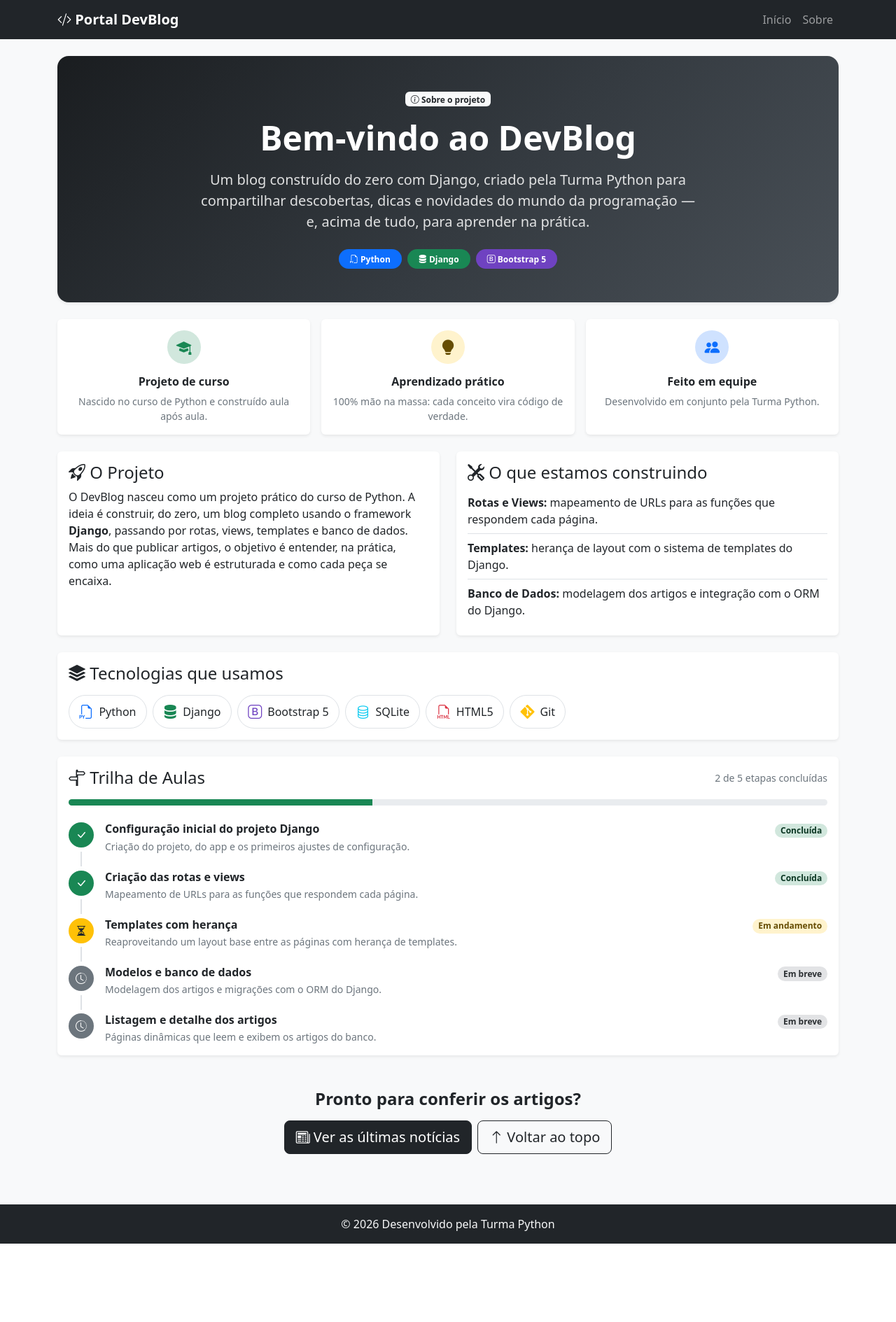
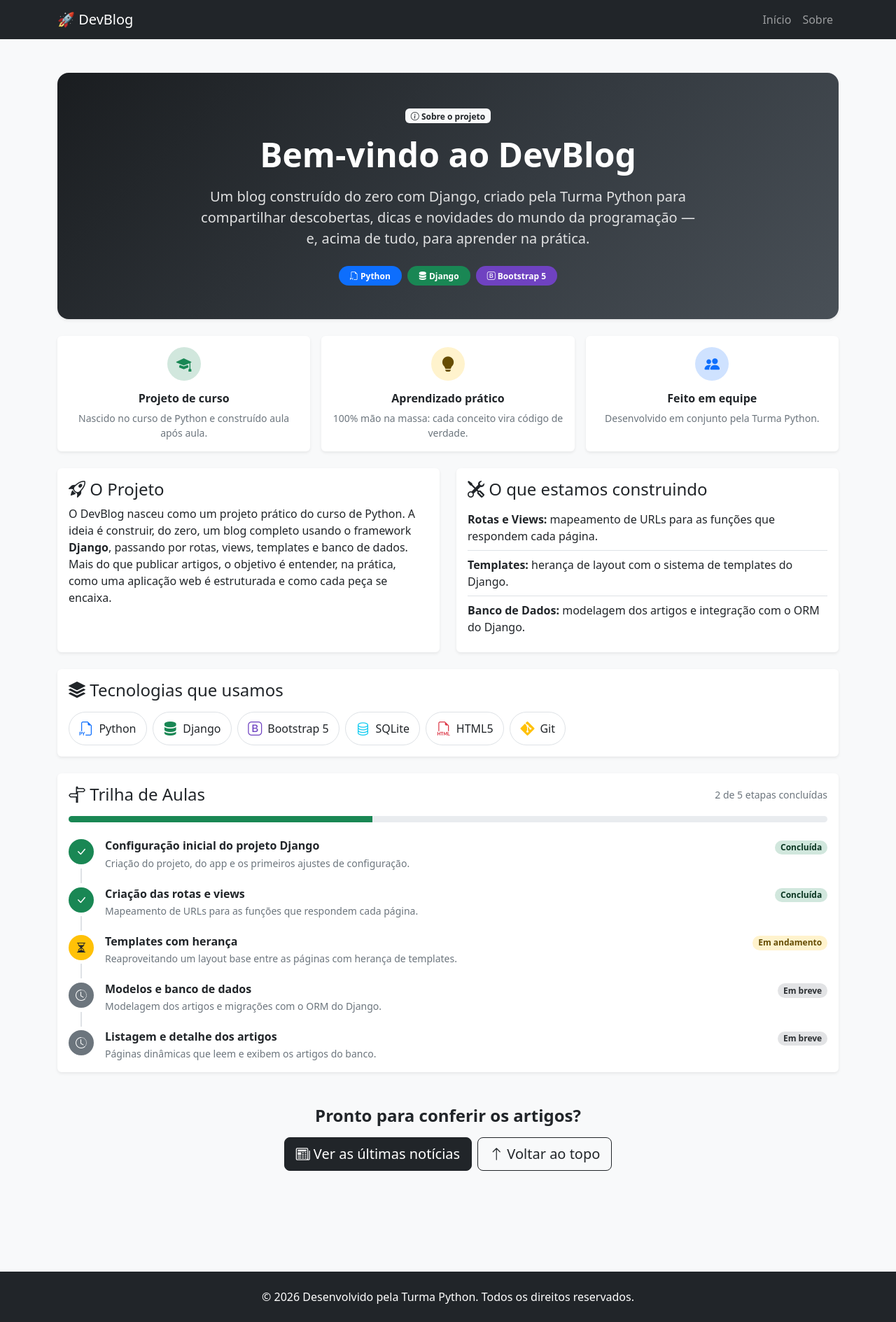
Before and after one commit to Napoleao1/DEV-BLOG, a Django app: page /sobre/ in a window 1280 px wide. Shown: the whole page at 70% size. Before the commit the page ends 1777 px from the top, so only its background shows below. Run offline with Django 5.2, Linux system fonts and the light colour scheme.

Commit message:
ajustar layout: fixar footer no rodapé e adicionar link Sobre

```diff
--- a/blog/templates/blog/base.html
+++ b/blog/templates/blog/base.html
@@ -1,3 +1,6 @@
+{% load static %}
+
+
 <!DOCTYPE html>
 <html lang="pt-BR">
 <head>
@@ -7,44 +10,37 @@
     <!-- Bootstrap 5 (CDN) -->
     <link href="https://cdn.jsdelivr.net/npm/bootstrap@5.3.3/dist/css/bootstrap.min.css" rel="stylesheet">
     <link rel="stylesheet" href="https://cdn.jsdelivr.net/npm/bootstrap-icons@1.11.3/font/bootstrap-icons.css">
-
+    <link rel="stylesheet" href="{% static 'blog/css/style.css' %}">
     {% block extra_head %}{% endblock %}
 </head>
 <body class="bg-light d-flex flex-column min-vh-100">
-    <header>
+
+    <!-- MENU SUPERIOR BOOTSTRAP -->
     <nav class="navbar navbar-expand-lg navbar-dark bg-dark">
         <div class="container">
-                <a class="navbar-brand fw-bold" href="/">
-                    <i class="bi bi-code-slash"></i> Portal DevBlog
-                </a>
-                <button class="navbar-toggler" type="button" data-bs-toggle="collapse"
-                        data-bs-target="#navbarNav" aria-controls="navbarNav"
-                        aria-expanded="false" aria-label="Alternar navegação">
-                    <span class="navbar-toggler-icon"></span>
-                </button>
-                <div class="collapse navbar-collapse" id="navbarNav">
+            <a class="navbar-brand" href="{% url 'home' %}">🚀 DevBlog</a>
+            <div class="collapse navbar-collapse">
                 <ul class="navbar-nav ms-auto">
                     <li class="nav-item">
-                            <a class="nav-link" href="/">Início</a>
+                        <a class="nav-link" href="{% url 'home' %}">Início</a>
                     </li>
                     <li class="nav-item">
-                            <a class="nav-link" href="/sobre/">Sobre</a>
+                        <a class="nav-link" href="{% url 'sobre_nos' %}">Sobre</a>
                     </li>
                 </ul>
             </div>
         </div>
     </nav>
-    </header>
 
-    <main class="container py-4 flex-grow-1">
+    <!-- ÁREA PRINCIPAL -->
+    <main class="container my-5 flex-grow-1">
         {% block content %}
         {% endblock %}
     </main>
 
-    <footer class="bg-dark text-light py-3 mt-auto">
-        <div class="container text-center">
-            <p class="mb-0">© 2026 Desenvolvido pela Turma Python</p>
-        </div>
+    <!-- RODAPÉ -->
+    <footer class="bg-dark text-white text-center py-4 mt-5">
+        <p class="mb-0">© 2026 Desenvolvido pela Turma Python. Todos os direitos reservados.</p>
     </footer>
 
     <!-- Bootstrap 5 JS (necessário para a navbar responsiva) -->
```
Lines whose indentation alone changed are shown as unchanged.
